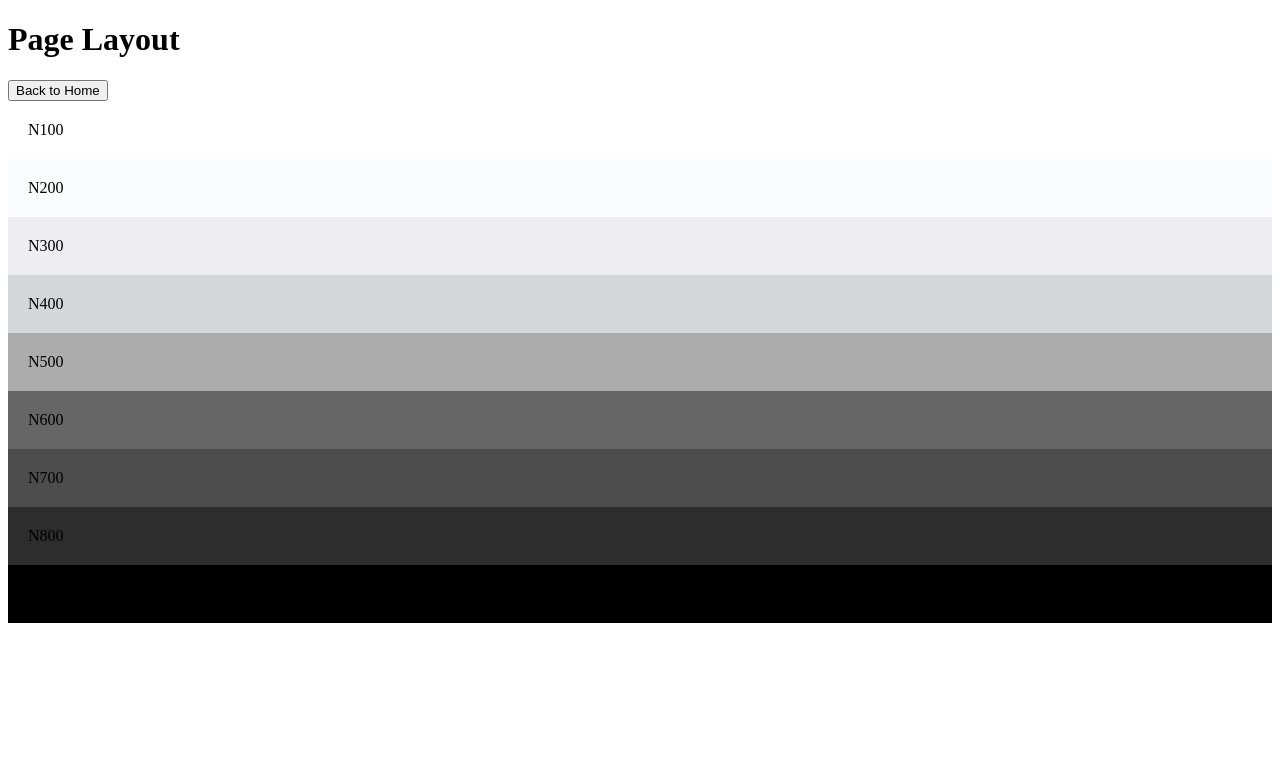
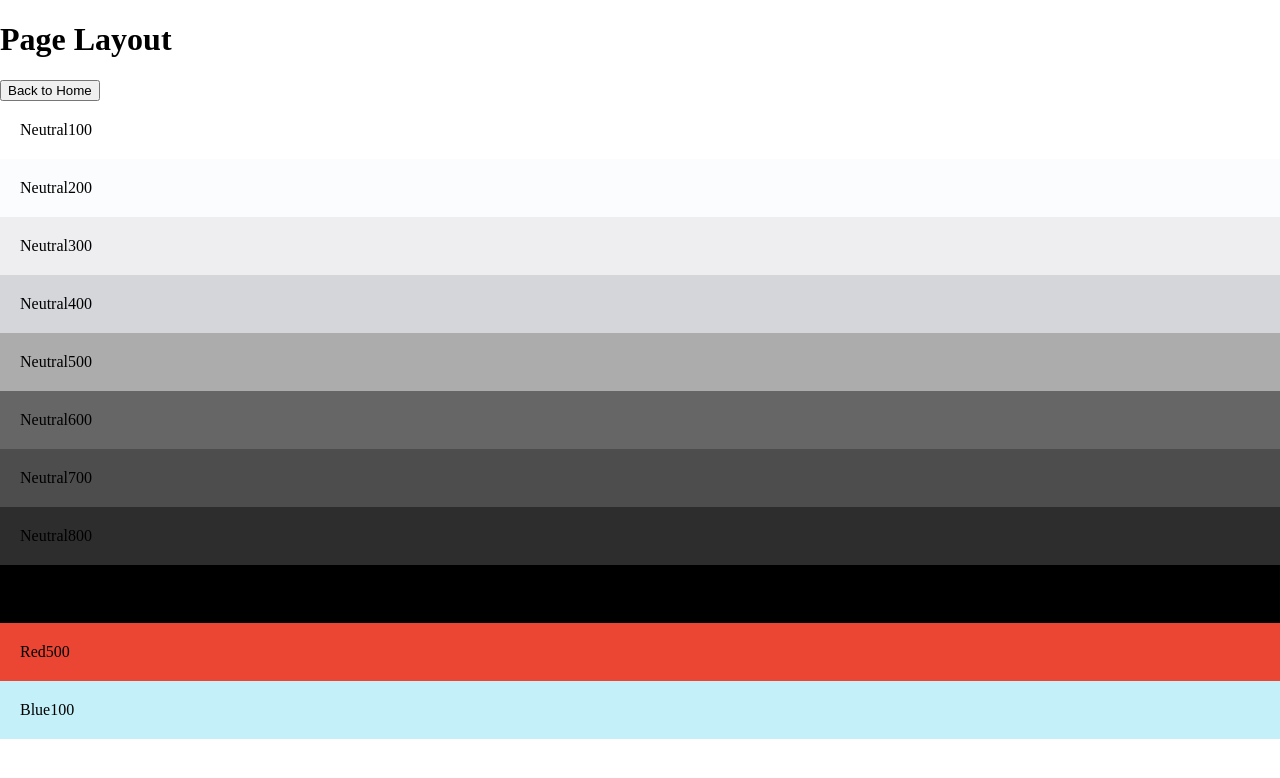
Before and after one commit to michac789/ngs-living-pictures, a React (Create React App) app: page /color in a window 1280 px wide. Shown: the top 778 px of the page. Built offline with nearby package versions, Linux system fonts and the light colour scheme.

Commit message:
fix: icon component, color constant formatting

```diff
--- a/src/constants/colors.ts
+++ b/src/constants/colors.ts
@@ -1,14 +1,16 @@
 
 export const colors = {
-  Neutral: {
-    N100: '#ffffff',
-    N200: '#fafcfd',
-    N300: '#eeeef0',
-    N400: '#d4d6da',
-    N500: '#acacad',
-    N600: '#666666',
-    N700: '#4d4d4d',
-    N800: '#2d2d2d',
-    N900: '#000000',
-  },
+  Neutral100: '#ffffff',
+  Neutral200: '#fafcfd',
+  Neutral300: '#eeeef0',
+  Neutral400: '#d4d6da',
+  Neutral500: '#acacad',
+  Neutral600: '#666666',
+  Neutral700: '#4d4d4d',
+  Neutral800: '#2d2d2d',
+  Neutral900: '#000000',
+
+  Red500: '#eb4634',
+
+  Blue100: '#c4f1f9',
 }
--- a/src/index.tsx
+++ b/src/index.tsx
@@ -1,13 +1,22 @@
 import React from 'react';
 import ReactDOM from 'react-dom/client';
 import { RouterProvider } from 'react-router-dom';
+import { createGlobalStyle } from 'styled-components';
 import router from './Routes';
+
+const GlobalStyles = createGlobalStyle`
+  body {
+    margin: 0;
+    padding: 0;
+  }
+`;
 
 const root = ReactDOM.createRoot(
   document.getElementById('root') as HTMLElement
 );
 root.render(
   <React.StrictMode>
+    <GlobalStyles />
     <RouterProvider router={router} />
   </React.StrictMode>
 );
--- a/src/pages/_Internal/ColorPalette.tsx
+++ b/src/pages/_Internal/ColorPalette.tsx
@@ -2,13 +2,13 @@ import React from "react";
 import { colors } from "../../constants/colors";
 
 const ColorPalette = () => {
-  const SinglePalette = ({ label }: { label: object }) => (
+  return (
     <div>
-      {Object.keys(label).map((color) => (
+      {Object.keys(colors).map((color) => (
         <div
           key={color}
           style={{
-            backgroundColor: label[color as keyof typeof label],
+            backgroundColor: colors[color as keyof typeof colors],
             padding: "20px"
           }}
         >
@@ -16,12 +16,6 @@ const ColorPalette = () => {
         </div>
       ))}
     </div>
-  )
-
-  return (
-    <div>
-      <SinglePalette label={colors.Neutral} />
-    </div>
   );
 };
 
```
Also changed, not shown: src/components/Icon/Icon.tsx (+5 -6 lines), src/components/Icon/Icons.tsx (+4 -4 lines).
